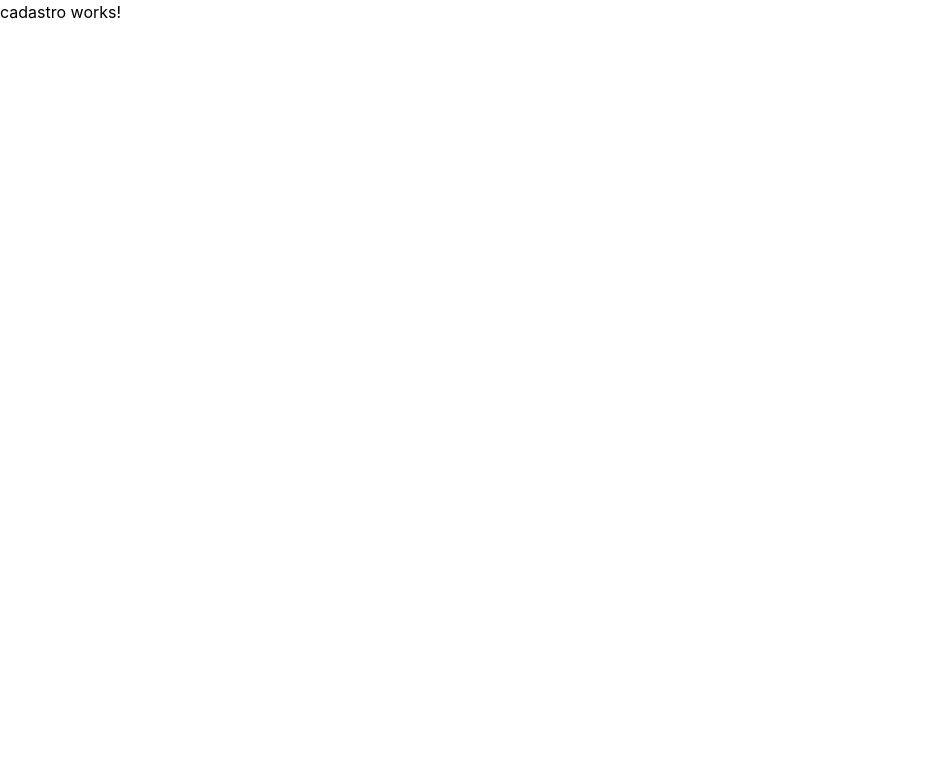
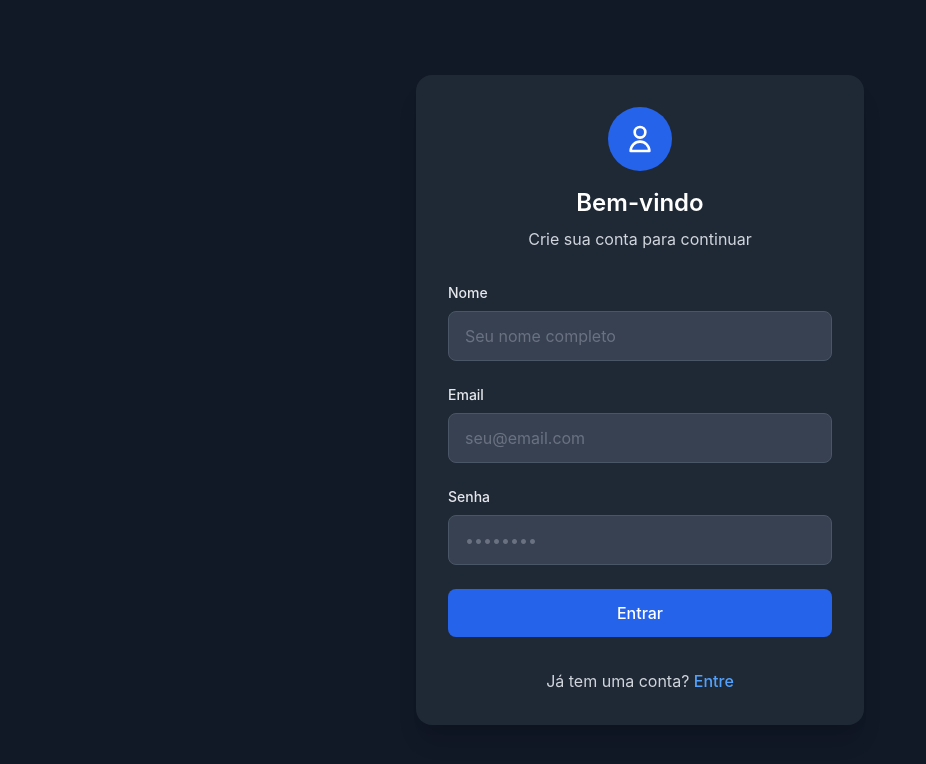
Before and after one commit to samirzedan/desafio-fiap, an Angular app in the folder frontend/: page /cadastro in a window 1280 px wide. Shown: the top 764 px of the page, without its empty margins (0-926 px from the left). Built offline with nearby package versions, Linux system fonts and the light colour scheme.

Commit message:
feat: autenticação e guarda de rotas

```diff
--- a/frontend/src/app/app.routes.ts
+++ b/frontend/src/app/app.routes.ts
@@ -4,6 +4,8 @@ import { Cadastro } from './components/cadastro/cadastro';
 import { Layout } from './components/layout/layout';
 import { Login } from './components/login/login';
 import { Turmas } from './components/turmas/turmas';
+import { authGuard } from './core/guards/auth-guard';
+import { guestGuard } from './core/guards/guest-guard';
 
 export const routes: Routes = [
   {
@@ -12,14 +14,17 @@ export const routes: Routes = [
     pathMatch: 'full',
   },
   {
+    canActivate: [guestGuard],
     path: 'login',
     component: Login,
   },
   {
+    canActivate: [guestGuard],
     path: 'cadastro',
     component: Cadastro,
   },
   {
+    canActivate: [authGuard],
     path: '',
     component: Layout,
     children: [
--- a/frontend/src/app/components/cadastro/cadastro.html
+++ b/frontend/src/app/components/cadastro/cadastro.html
@@ -1 +1,74 @@
-<p>cadastro works!</p>
+<div class="min-h-screen flex items-center justify-center p-4 bg-[#111826]">
+  <div class="rounded-2xl shadow-xl p-8 w-full max-w-md bg-[#1f2936]">
+    <div class="text-center mb-8">
+      <div
+        class="w-16 h-16 rounded-full flex items-center justify-center mx-auto mb-4 bg-[#2563eb]"
+      >
+        <svg class="w-8 h-8 text-white" fill="none" stroke="currentColor" viewBox="0 0 24 24">
+          <path
+            stroke-linecap="round"
+            stroke-linejoin="round"
+            stroke-width="2"
+            d="M16 7a4 4 0 11-8 0 4 4 0 018 0zM12 14a7 7 0 00-7 7h14a7 7 0 00-7-7z"
+          ></path>
+        </svg>
+      </div>
+      <h1 class="text-2xl font-semibold text-white mb-2">Bem-vindo</h1>
+      <p class="text-gray-300">Crie sua conta para continuar</p>
+    </div>
+    <form [formGroup]="form" class="space-y-6">
+      <div>
+        <label for="nome" class="block text-sm font-medium text-gray-200 mb-2">Nome</label>
+        <input
+          type="text"
+          id="nome"
+          formControlName="nome"
+          required
+          class="w-full px-4 py-3 border border-gray-600 bg-[#374151] rounded-lg focus:ring-2 focus:ring-blue-500 focus:border-transparent transition-all duration-200 outline-none text-white"
+          placeholder="Seu nome completo"
+        />
+      </div>
+      <div>
+        <label for="email" class="block text-sm font-medium text-gray-200 mb-2">Email</label>
+        <input
+          type="email"
+          id="email"
+          formControlName="email"
+          required
+          class="w-full px-4 py-3 border border-gray-600 bg-[#374151] rounded-lg focus:ring-2 focus:ring-blue-500 focus:border-transparent transition-all duration-200 outline-none text-white"
+          placeholder="seu@email.com"
+        />
+      </div>
+      <div>
+        <label for="password" class="block text-sm font-medium text-gray-200 mb-2">Senha</label>
+        <div class="relative">
+          <input
+            type="password"
+            id="password"
+            formControlName="senha"
+            required
+            class="w-full px-4 py-3 border border-gray-600 bg-[#374151] rounded-lg focus:ring-2 focus:ring-blue-500 focus:border-transparent transition-all duration-200 outline-none pr-12 text-white"
+            placeholder="••••••••"
+          />
+        </div>
+      </div>
+      <button
+        type="button"
+        (click)="onSignUp()"
+        class="w-full cursor-pointer text-white py-3 px-4 bg-[#2563eb] hover:bg-[#1d4ed8] rounded-lg font-medium focus:ring-4 focus:ring-blue-200 transition-all duration-200 transform hover:scale-[1.02]"
+      >
+        Entrar
+      </button>
+    </form>
+    <div class="mt-8 text-center">
+      <p class="text-gray-300">
+        Já tem uma conta?
+        <a
+          routerLink="/login"
+          class="text-blue-400 cursor-pointer hover:text-blue-300 font-medium transition-colors"
+          >Entre</a
+        >
+      </p>
+    </div>
+  </div>
+</div>
--- a/frontend/src/app/components/cadastro/cadastro.ts
+++ b/frontend/src/app/components/cadastro/cadastro.ts
@@ -1,4 +1,4 @@
-import { Component } from '@angular/core';
+import { Component, inject } from '@angular/core';
 import {
   AbstractControl,
   FormControl,
@@ -7,6 +7,8 @@ import {
   ValidationErrors,
   Validators,
 } from '@angular/forms';
+import { Router, RouterLink } from '@angular/router';
+import { Auth } from '../../services/auth';
 
 export function strongPasswordValidator(control: AbstractControl): ValidationErrors | null {
   const value = control.value;
@@ -21,13 +23,37 @@ export function strongPasswordValidator(control: AbstractControl): ValidationErr
 
 @Component({
   selector: 'app-cadastro',
-  imports: [ReactiveFormsModule],
+  imports: [ReactiveFormsModule, RouterLink],
   templateUrl: './cadastro.html',
   styleUrl: './cadastro.css',
 })
 export class Cadastro {
+  private _authService = inject(Auth);
+  private _router = inject(Router);
+
   protected form: FormGroup = new FormGroup({
+    nome: new FormControl('', [Validators.required, Validators.minLength(3)]),
     email: new FormControl('', [Validators.required, Validators.email]),
     senha: new FormControl('', [Validators.required, strongPasswordValidator]),
   });
+
+  protected onSignUp(): void {
+    if (this.form.invalid) {
+      this.form.markAllAsTouched();
+      return;
+    }
+    const body = this.form.value;
+    this._authService.signUp(body).subscribe({
+      next: (res) => {
+        if (!res.success) {
+          alert('Ocorreu um erro ao criar sua conta!');
+          return;
+        }
+        this._router.navigate(['/login']);
+      },
+      error: (err) => {
+        alert('Ocorreu um erro ao criar sua conta!');
+      },
+    });
+  }
 }
--- a/frontend/src/app/components/login/login.ts
+++ b/frontend/src/app/components/login/login.ts
@@ -1,25 +1,8 @@
 import { Component, inject } from '@angular/core';
-import {
-  AbstractControl,
-  FormControl,
-  FormGroup,
-  ReactiveFormsModule,
-  ValidationErrors,
-  Validators,
-} from '@angular/forms';
+import { FormControl, FormGroup, ReactiveFormsModule, Validators } from '@angular/forms';
 import { Router, RouterLink } from '@angular/router';
+import { map } from 'rxjs';
 import { Auth } from '../../services/auth';
-
-export function strongPasswordValidator(control: AbstractControl): ValidationErrors | null {
-  const value = control.value;
-
-  if (!value) return null;
-
-  const strongPasswordRegex =
-    /^(?=.*[a-z])(?=.*[A-Z])(?=.*\d)(?=.*[@$!%*?&])[A-Za-z\d@$!%*?&]{8,}$/;
-
-  return strongPasswordRegex.test(value) ? null : { senhaFraca: true };
-}
 
 @Component({
   selector: 'app-login',
@@ -42,13 +25,21 @@ export class Login {
       return;
     }
     const body = this.form.value;
-    this._authService.login(body).subscribe({
-      next: (res) => {
-        this._router.navigateByUrl('/turmas');
-      },
-      error: (err) => {
-        alert(err.error.message);
-      },
-    });
+    this._authService
+      .login(body)
+      .pipe(map((res) => (res.success ? res.data : null)))
+      .subscribe({
+        next: (token) => {
+          if (!token) {
+            alert('Ocorreu um erro ao entrar!');
+            return;
+          }
+          this._authService.setToken(token);
+          this._router.navigate(['/turmas']);
+        },
+        error: (err) => {
+          alert('Ocorreu um erro ao entrar!');
+        },
+      });
   }
 }
--- /dev/null
+++ b/frontend/src/app/core/guards/auth-guard.ts
@@ -0,0 +1,20 @@
+import { inject } from '@angular/core';
+import { CanActivateFn, Router } from '@angular/router';
+import { map, take } from 'rxjs';
+import { Auth } from '../../services/auth';
+
+export const authGuard: CanActivateFn = (route, state) => {
+  const _authService = inject(Auth);
+  const _router = inject(Router);
+
+  return _authService.isLoggedIn$.pipe(
+    take(1),
+    map((isLoggedIn) => {
+      if (!isLoggedIn) {
+        _router.navigate(['/login']);
+        return false;
+      }
+      return true;
+    })
+  );
+};
--- /dev/null
+++ b/frontend/src/app/core/guards/guest-guard.ts
@@ -0,0 +1,20 @@
+import { inject } from '@angular/core';
+import { CanActivateFn, Router } from '@angular/router';
+import { map, take } from 'rxjs/operators';
+import { Auth } from '../../services/auth';
+
+export const guestGuard: CanActivateFn = (route, state) => {
+  const _authService = inject(Auth);
+  const _router = inject(Router);
+
+  return _authService.isLoggedIn$.pipe(
+    take(1),
+    map((isLoggedIn) => {
+      if (isLoggedIn) {
+        _router.navigate(['/turmas']);
+        return false;
+      }
+      return true;
+    })
+  );
+};
--- a/frontend/src/app/services/auth.ts
+++ b/frontend/src/app/services/auth.ts
@@ -1,6 +1,6 @@
 import { HttpClient } from '@angular/common/http';
 import { inject, Injectable } from '@angular/core';
-import { Observable } from 'rxjs';
+import { BehaviorSubject, Observable } from 'rxjs';
 import { SystemConstants } from '../config/system.constants';
 
 @Injectable({
@@ -9,8 +9,34 @@ import { SystemConstants } from '../config/system.constants';
 export class Auth {
   private _http = inject(HttpClient);
   private _url = `${SystemConstants.api}`;
+  private _tokenKey: string = 'auth_token';
+
+  private _isLoggedIn = new BehaviorSubject<boolean>(this.hasToken());
+  public isLoggedIn$ = this._isLoggedIn.asObservable();
 
   public login(body: any): Observable<any> {
     return this._http.post(`${this._url}/users/login`, body);
   }
+
+  public signUp(body: any): Observable<any> {
+    return this._http.post(`${this._url}/users`, body);
+  }
+
+  public setToken(token: string): void {
+    if (!token) {
+      return;
+    }
+    this._isLoggedIn.next(true);
+    sessionStorage.setItem(this._tokenKey, token);
+  }
+
+  public getToken(): string | null {
+    return sessionStorage.getItem(this._tokenKey);
+  }
+
+  public hasToken(): boolean {
+    return (
+      !!sessionStorage.getItem(this._tokenKey) && sessionStorage.getItem(this._tokenKey) !== 'null'
+    );
+  }
 }
```
